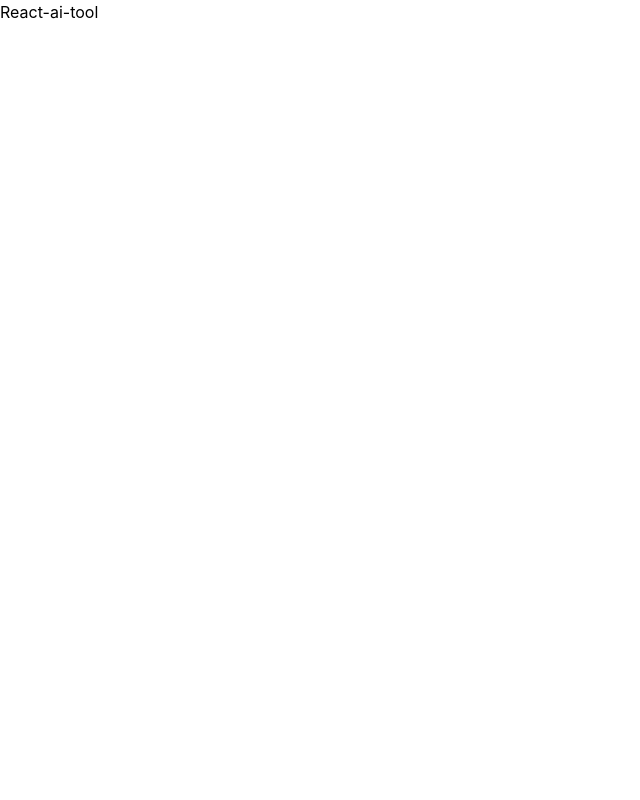
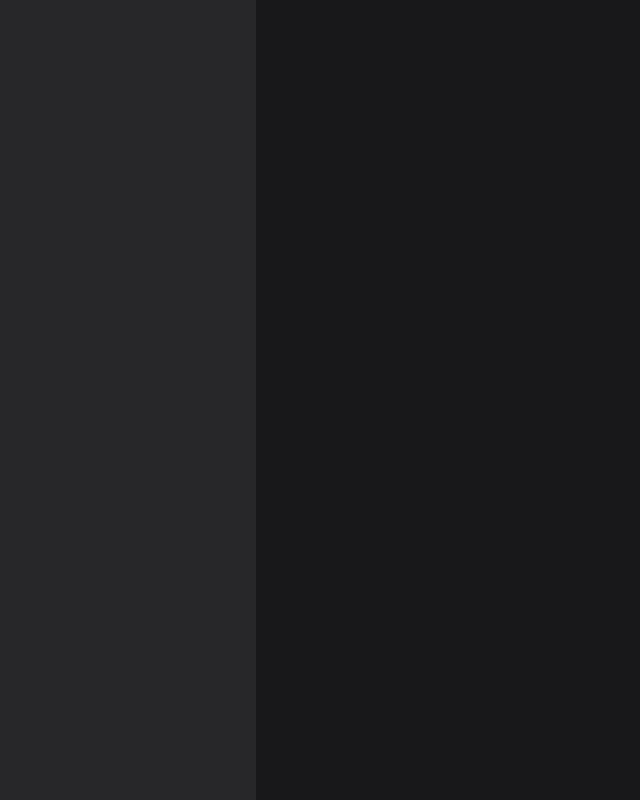
Before and after one commit to Anjan28052006/react-ai-tool, a React (Vite) app: page / in a window 1280 px wide. Shown: the whole page, without its empty margins (0-640 px from the left). Built offline with nearby package versions, Linux system fonts and the light colour scheme.

Commit message:
modified html page

```diff
--- a/index.html
+++ b/index.html
@@ -6,7 +6,7 @@
     <meta name="viewport" content="width=device-width, initial-scale=1.0" />
     <title>react-ai-tool</title>
   </head>
-  <body>
+  <body class="bg-zinc-900 h-screen">
     <div id="root"></div>
     <script type="module" src="/src/main.jsx"></script>
   </body>
--- a/src/App.jsx
+++ b/src/App.jsx
@@ -4,9 +4,15 @@ import './App.css'
 function App() {
 
   return (
-    <>
-    <h1>React-ai-tool</h1>
-    </>
+    <div className='grid grid-cols-5 h-screen'>
+      <div className='col-span-1 bg-zinc-800 '>
+
+      </div>
+      <div className='col-span-4'>
+
+      </div>
+
+    </div>
   )
 }
 
```
